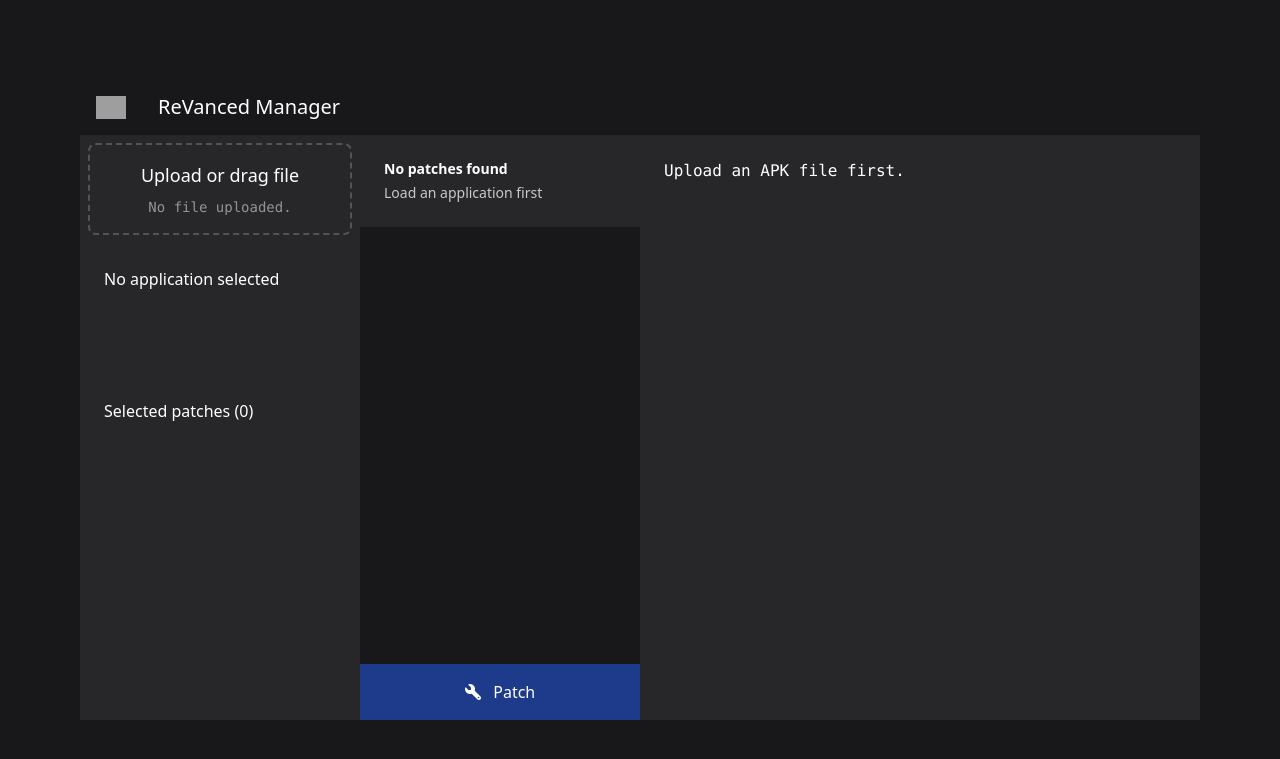
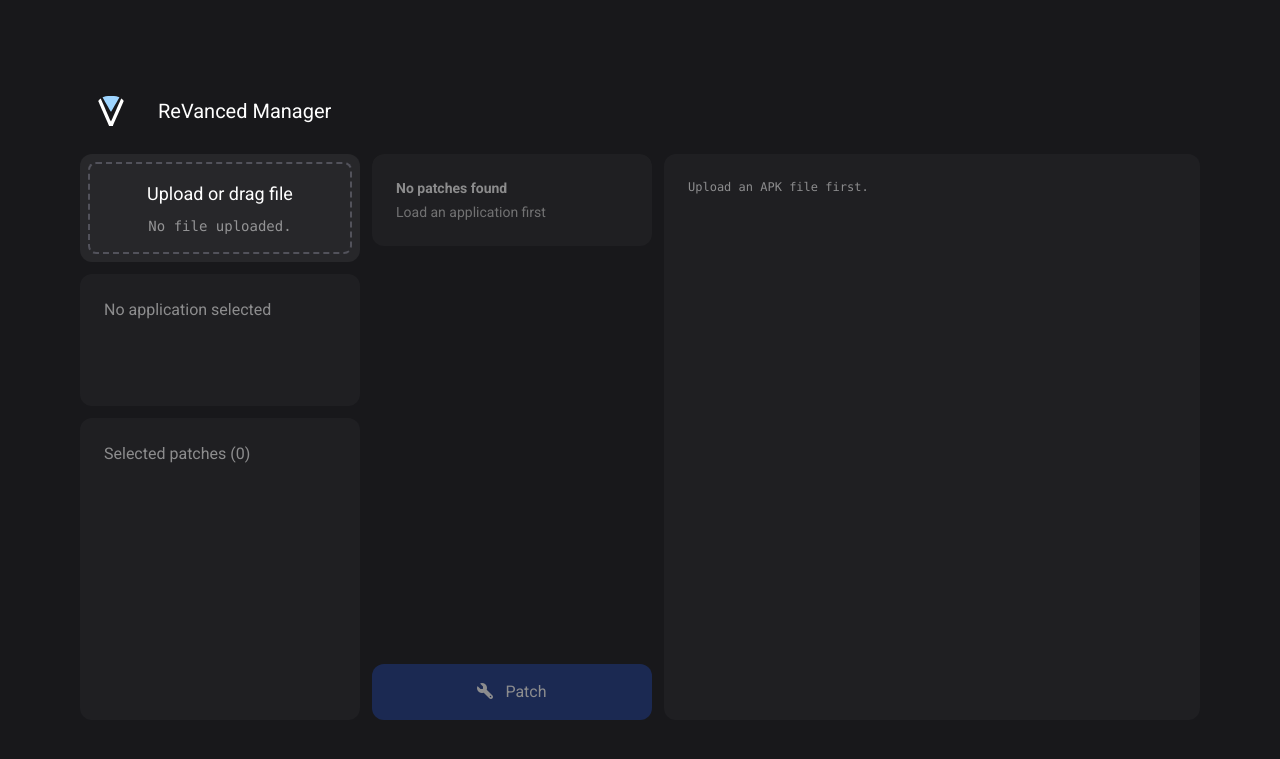
Before and after one commit to exconvinced/revanced-web-app, a Flask app: page / in a window 1280 px wide. Shown: the top 759 px of the page. Run offline with Flask 3, Linux system fonts and the light colour scheme; parts of the project's set-up code (start-up, migrations or seed data) failed here and were passed over; some libraries are stand-ins or nearby versions; grey boxes are pictures that could not be loaded.

Commit message:
Update 'layout.html'

```diff
--- a/templates/layout.html
+++ b/templates/layout.html
@@ -15,7 +15,7 @@
 
     <!-- Icons -->
     <link rel="stylesheet" href="https://cdnjs.cloudflare.com/ajax/libs/font-awesome/6.4.0/css/all.min.css">
-    <link rel="stylesheet" href="static/styles.css">
+    <link rel="stylesheet" href="static/css/styles.css">
 
     <script type="module" src="static/downloadButton.js"></script>
     <script type="module" src="static/patchButton.js"></script>
@@ -28,9 +28,9 @@
 <body class="h-screen w-screen lg:p-20 p-5 bg-zinc-900 text-white flex flex-col gap-revanced">
     <!-- Header -->
     <a class="lg:flex items-center mr-auto hidden" href="/">
-        <!-- <img src="static/icon.png" width="60" class="rounded-vanced"> -->
+        <!-- <img src="static/img/icon.png" width="60" class="rounded-vanced"> -->
         <div class="m-4">
-            <img src="static/logo.svg" width="30" class="rounded-vanced">
+            <img src="static/img/logo.svg" width="30" class="rounded-vanced">
         </div>
         <h1 class="px-4 sm:text-xl">ReVanced Manager</h1>
     </a>
```
